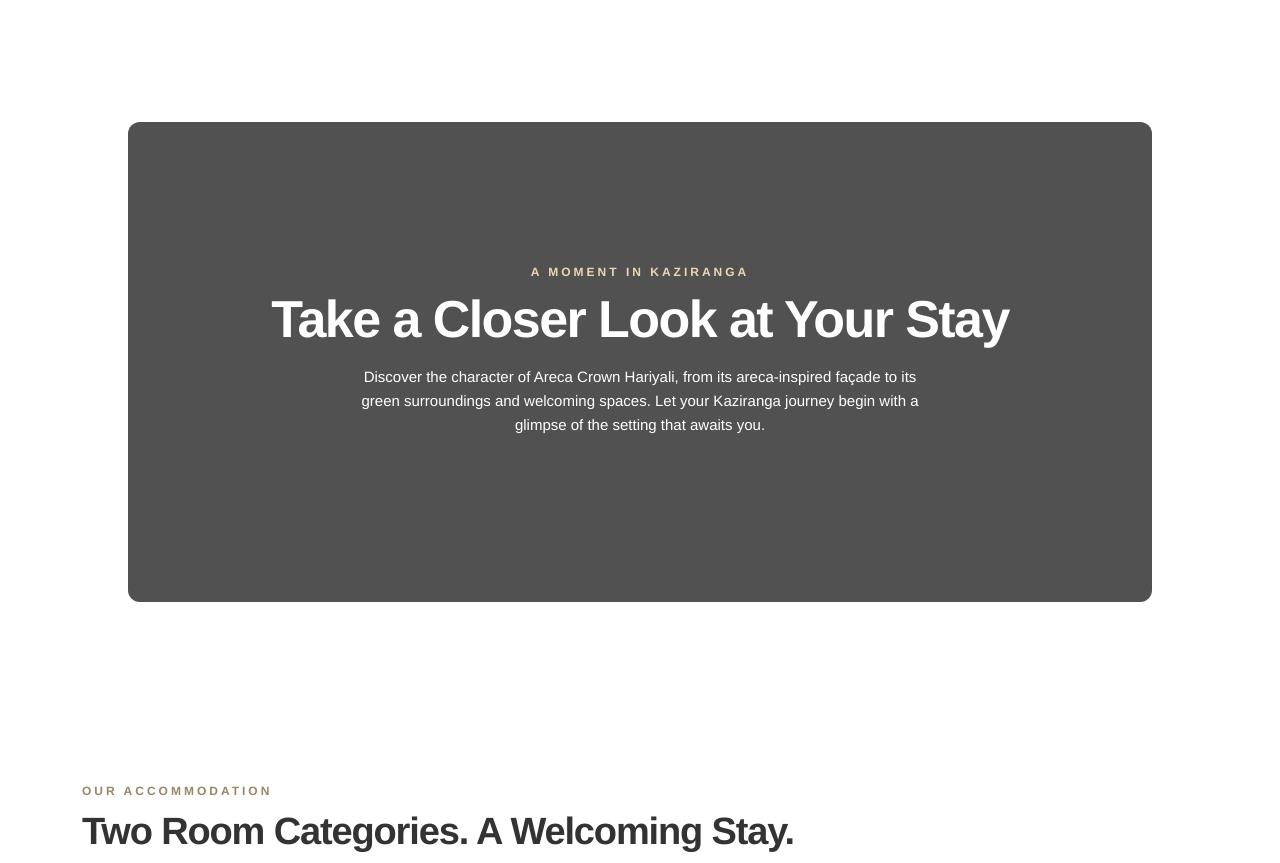
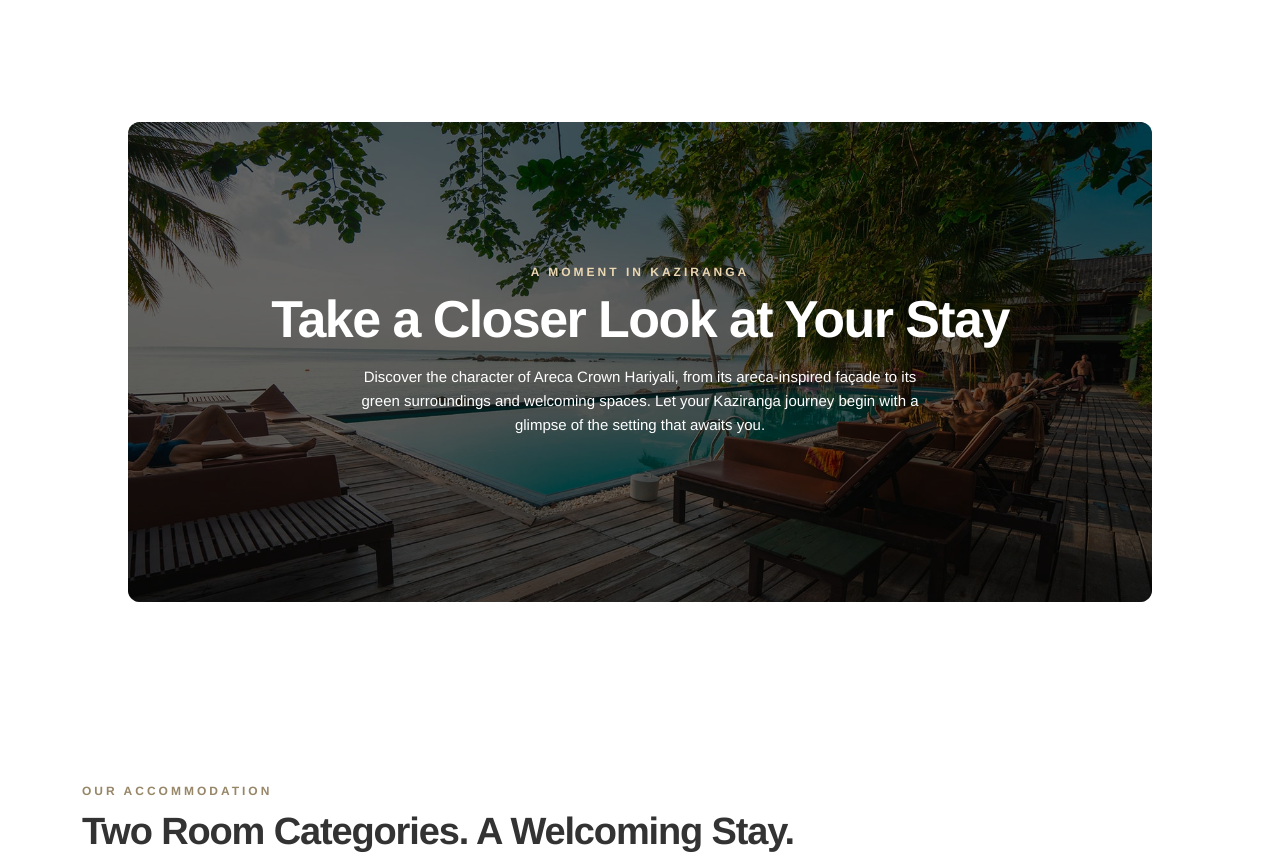
Before and after one commit to sayan0110/Areca-Crown-react, a React (Vite) app: page / in a window 1280 px wide. Shown: the part 1660-2523 px from the top of the page. Built offline with nearby package versions, Linux system fonts and the light colour scheme.

Commit message:
video console error

```diff
--- a/src/components/PinnedVideoSection.tsx
+++ b/src/components/PinnedVideoSection.tsx
@@ -1,21 +1,15 @@
 import type { ReactNode } from 'react'
 import SectionTitle from './SectionTitle'
 
-type VideoSource = { src: string; type: string }
-
 type Props = {
-  sources?: VideoSource[]
+  image?: string
   eyebrow?: string
   heading?: ReactNode
   text?: string
 }
 
 function PinnedVideoSection({
-  sources = [
-    // { src: '/video/swimming_pool_2.mp4', type: 'video/mp4' },
-    // { src: '/video/swimming_pool_2.webm', type: 'video/webm' },
-    // { src: '/video/swimming_pool_2.ogv', type: 'video/ogg' },
-  ],
+  image = `${import.meta.env.BASE_URL}img/hero_home_1.jpg`,
   eyebrow = 'A moment in Kaziranga',
   heading = 'Take a Closer Look at Your Stay',
   text = 'Discover the character of Areca Crown Hariyali, from its areca-inspired façade to its green surroundings and welcoming spaces. Let your Kaziranga journey begin with a glimpse of the setting that awaits you.',
@@ -23,11 +17,7 @@
   return (
     <div className="pinned-image pinned-image--medium">
       <div className="pinned-image__container" id="section_video">
-        <video loop muted autoPlay playsInline id="video_home">
-          {sources.map((s) => (
-            <source key={s.src} src={s.src} type={s.type} />
-          ))}
-        </video>
+        <img src={image} alt="" />
         <div className="pinned-image__container-overlay"></div>
       </div>
       <div className="pinned_over_content">
```
